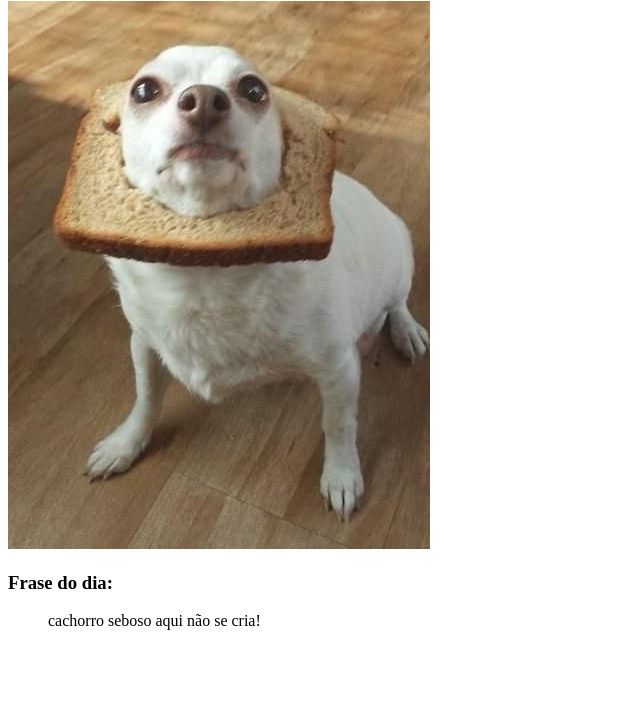
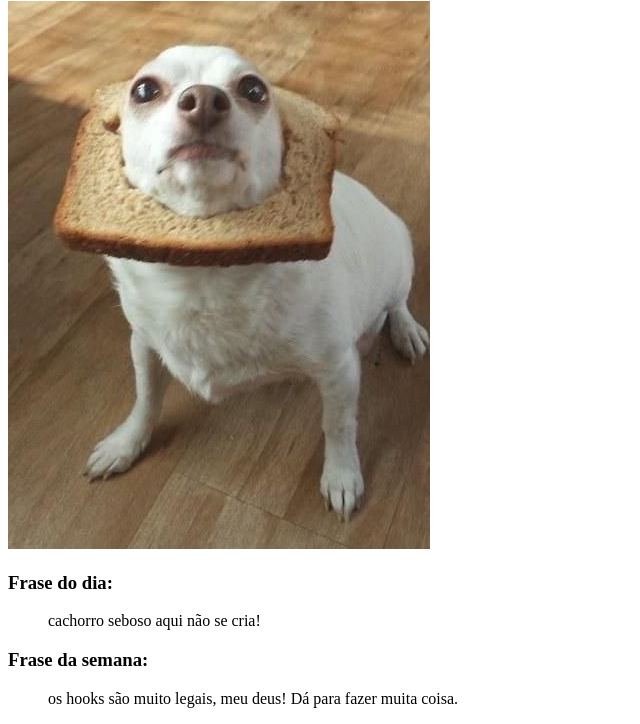
Before and after one commit to JoaoLucasLD/Capacitacao-git-github, a plain HTML site: page index.html in a window 1280 px wide. Shown: the part 79-803 px from the top of the page, without its empty margins (0-640 px from the left). Drawn offline with Linux system fonts and the light colour scheme.

Commit message:
Adicionando um novo texto a página HTML simples

```diff
--- a/index.html
+++ b/index.html
@@ -10,6 +10,9 @@
         <dl>
             <h3>Frase do dia:</h3>
             <dd>cachorro seboso aqui não se cria!</dd>
+
+            <h3>Frase da semana:</h3>
+            <dd>os hooks são muito legais, meu deus! Dá para fazer muita coisa.</dd>
         </dl>
     </body>
 </html>
```
